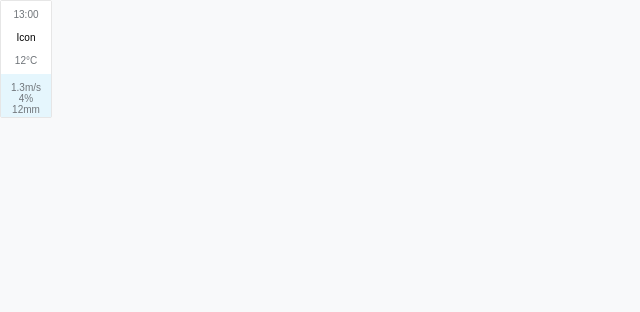
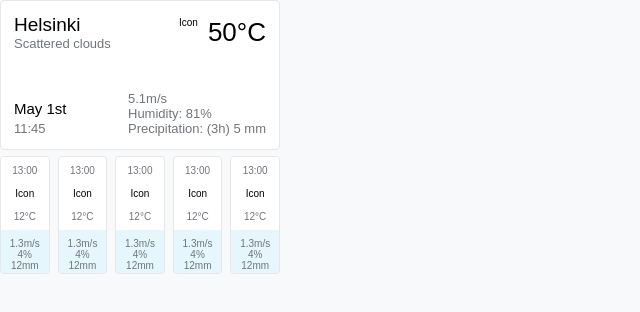
Before and after one commit to dayoesq/ette-weather, a React (Create React App) app: page / in a window 1280 px wide. Shown: the top 312 px of the page, without its empty margins (0-640 px from the left). Built offline with nearby package versions, Linux system fonts and the light colour scheme.

Commit message:
Added cards wrapper.

```diff
--- a/src/App.tsx
+++ b/src/App.tsx
@@ -1,11 +1,12 @@
 import { FC } from 'react';
+import CardsWrapper from './components/CardsWrapper';
 // import BigCard from './components/BigCard';
-import SmallCard from './components/SmallCard';
+// import SmallCard from './components/SmallCard';
 
 import styles from './styles/App.module.scss';
 
 const App: FC = () => {
-    return <main className={styles.app}><SmallCard /></main>;
+    return <main className={styles.app}><CardsWrapper /></main>;
     // return <main className={styles.app}><BigCard /></main>;
 };
 
--- a/src/components/CardsWrapper.tsx
+++ b/src/components/CardsWrapper.tsx
@@ -1,7 +1,23 @@
 import { FC } from 'react';
 
+import BigCard from './BigCard';
+import SmallCard from './SmallCard';
+
+import styles from '../styles/CardsWrapper.module.scss';
+
 const CardsWrapper: FC = () => {
-    return <div>CardsWrapper</div>;
+    return (
+        <div className={styles['cards-wrapper']}>
+            <BigCard />
+            <div className={styles['cards']}>
+                <SmallCard />
+                <SmallCard />
+                <SmallCard />
+                <SmallCard />
+                <SmallCard />
+            </div>
+        </div>
+    );
 };
 
 export default CardsWrapper;
--- a/src/components/SmallCard.tsx
+++ b/src/components/SmallCard.tsx
@@ -5,7 +5,9 @@ import general from '../styles/General.module.scss';
 
 const SmallCard: FC = () => {
     return (
-        <div className={`${styles['small-card']} ${general['border']}`}>
+        <div
+            className={`${styles['small-card']} ${general['border__radius--xs']} ${general['border']}`}
+        >
             <div className={styles['wrapper']}>
                 <div className={styles['wrapper__top']}>
                     <p
--- a/src/styles/BigCard.module.scss
+++ b/src/styles/BigCard.module.scss
@@ -2,8 +2,10 @@
     display: flex;
     flex-direction: column;
     padding: 1.3rem;
-    max-width: 30rem;
+    max-width: 28rem;
     height: 15rem;
+    overflow: hidden;
+    background-color: #ffffff;
 }
 
 .wrapper {
@@ -18,11 +20,6 @@
                 margin-right: 1rem;
             }
         }
-        &--city {
-            p {
-                margin-bottom: 0.2rem;
-            }
-        }
     }
     &__down {
         display: flex;
@@ -33,7 +30,7 @@
             align-self: flex-end;
             flex-direction: column;
             p {
-                margin-bottom: 0.4rem;
+                margin-bottom: var(--xs);
             }
         }
     }
--- /dev/null
+++ b/src/styles/CardsWrapper.module.scss
@@ -0,0 +1,14 @@
+.cards-wrapper {
+    max-width: 28rem;
+    height: max-content;
+    display: flex;
+    justify-content: center;
+    flex-direction: column;
+}
+
+.cards {
+    display: flex;
+    align-items: center;
+    gap: 0.8rem;
+    margin-top: var(--sm);
+}
--- a/src/styles/General.module.scss
+++ b/src/styles/General.module.scss
@@ -1,5 +1,3 @@
-// @import '../styles/scss/main.scss';
-
 // Font sizes
 .text-xs {
     font-size: var(--font-xs);
--- a/src/styles/SmallCard.module.scss
+++ b/src/styles/SmallCard.module.scss
@@ -1,8 +1,7 @@
 .small-card {
-    max-width: 5.2rem;
-    border-radius: var(--border-radius-xs);
-    border: solid var(--color-border);
+    width: 100%;
     max-height: 12rem;
+    overflow: hidden;
 }
 
 .wrapper {
```
